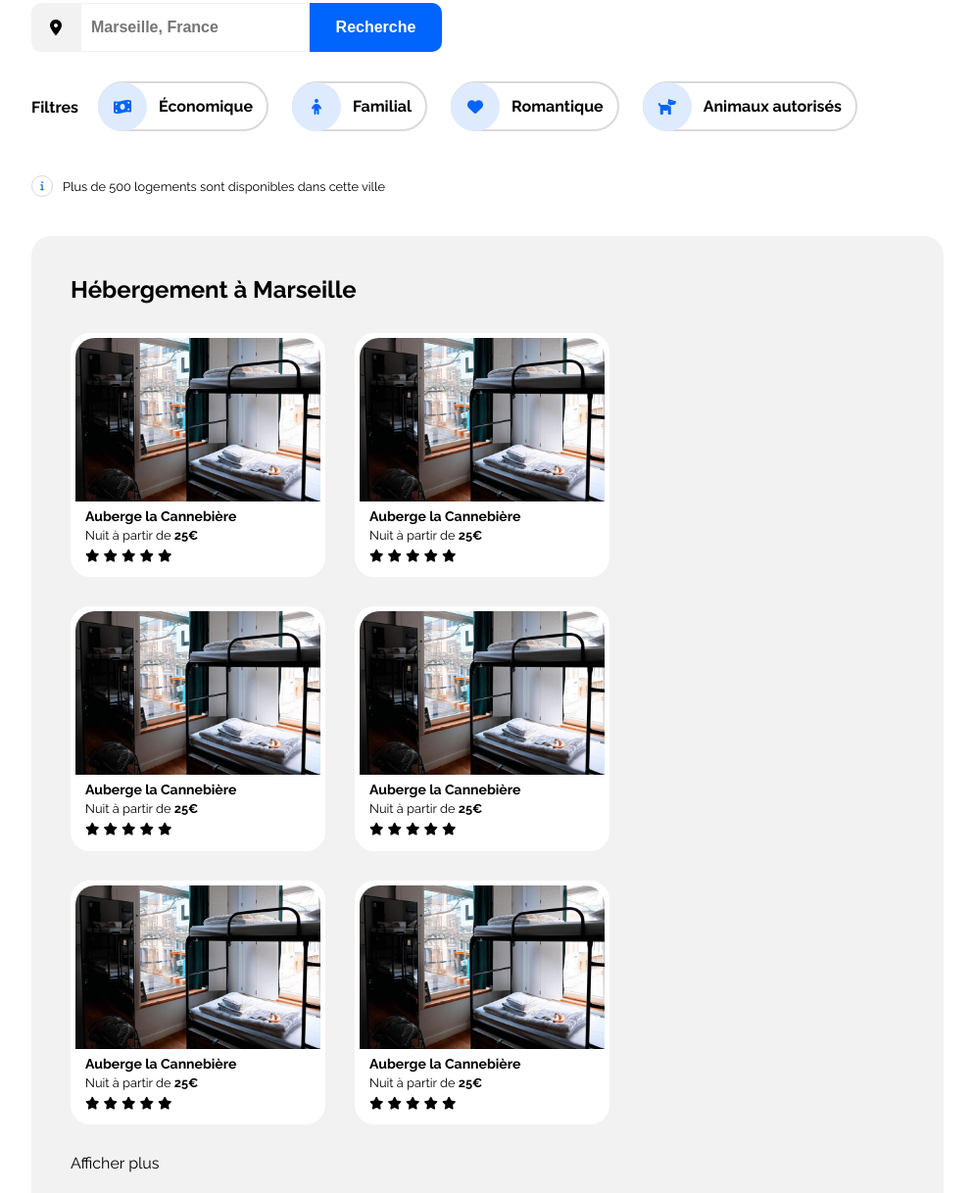
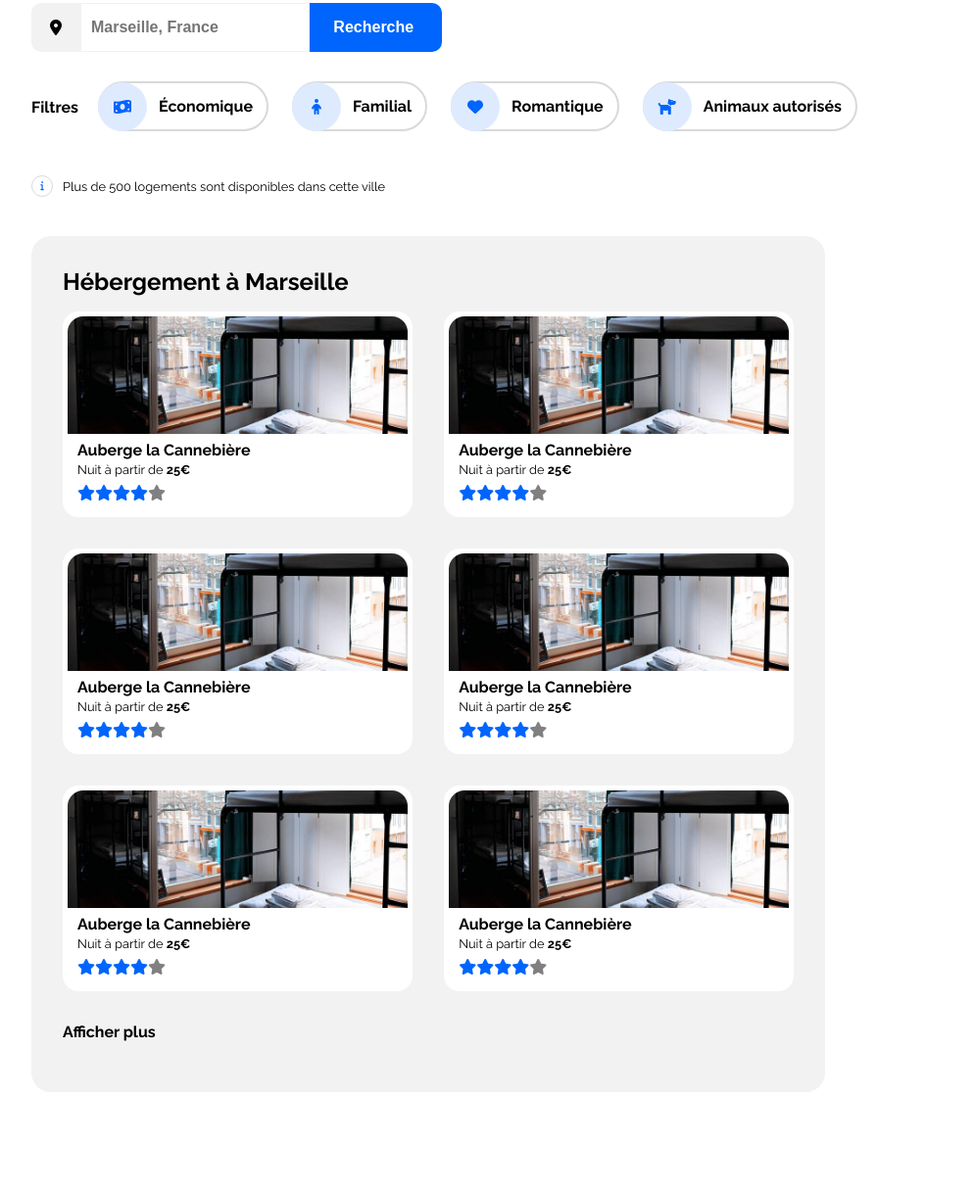
Before and after one commit to imoulay/AITMOULAYabdelhake_2_150621, a plain HTML site: page index.html in a window 1280 px wide. Shown: the part 171-1389 px from the top of the page at 98% size, without its empty margins (0-994 px from the left). After the commit the page ends 1318 px from the top, so only its background shows below. Drawn offline with Linux system fonts and the light colour scheme.

Commit message:
section hebergement

```diff
--- a/index.html
+++ b/index.html
@@ -36,17 +36,22 @@
           <p>En plein centre ville ou en pleine nature</p>
         </div>
         <form class="recherche-champs">
+          <div class="recherche-icone-emplacement">
             <i class="fas fa-map-marker-alt"></i>
+          </div>
           <input
             type="search"
             name="recherche"
             placeholder="Marseille, France"
           />
-          <button>Recherche</button>
+          <button>
+            <span class="btn-titre">Recherche</span>
+            <i class="recherche-icone-recherche fas fa-search"></i>
+          </button>
         </form>
         <div class="recherche-filtres">
           <div class="filtres">
-            <span class="filtres-titre">Filtres</span>
+            <span class="titres">Filtres</span>
             <div class="filtres-btn">
               <ul>
                 <li>
@@ -75,144 +80,201 @@
         </div>
       </section>
 
-      <!------------------------ HEBERGEMENT & POPOLAIRES ------------------------>
-      <section class="hebergement">
-        <!-------------------- HEBERGEMENT --------------------------->
-        <div class="heberg">
+      <!------------------------ HEBERGEMENTS & POPOLAIRES ------------------------>
+      <section class="HebergementsEtPopulaires">
+        <!-------------------- HEBERGEMENTS --------------------------->
+        <div class="hebergements">
           <h2>Hébergement à Marseille</h2>
-          <div class="heberg-contenaire">
-            <figure class="heberg-carte">
+          <div class="hebergements-contenaire">
+            <figure class="hebergements-carte">
               <img
+                class="hebergements-carte-image"
                 src="images/hebergements/4_small/marcus-loke-WQJvWU_HZFo-unsplash.jpg"
-                alt="Auberge la Cannebière"
+                alt="#"
               />
-
               <figcaption>
-                <h3 class="heberg-carte-titre">Auberge la Cannebière</h3>
+                <h3 class="hebergements-carte-titre">Auberge la Cannebière</h3>
                 <br />
-                <p class="heberg-carte-prix">
+                <p class="hebergements-carte-prix">
                   Nuit à partir de <strong>25€</strong>
                 </p>
                 <br />
+                <div class="etoiles">
                   <i class="fas fa-star"></i>
                   <i class="fas fa-star"></i>
                   <i class="fas fa-star"></i>
                   <i class="fas fa-star"></i>
-                <i class="fas fa-star"></i>
+                  <i class="etoileGrise fas fa-star"></i>
+                </div>
               </figcaption>
             </figure>
-            <figure class="heberg-carte">
+            <figure class="hebergements-carte">
               <img
+                class="hebergements-carte-image"
                 src="images/hebergements/4_small/marcus-loke-WQJvWU_HZFo-unsplash.jpg"
-                alt="Auberge la Cannebière"
+                alt="#"
               />
-
               <figcaption>
-                <h3 class="heberg-carte-titre">Auberge la Cannebière</h3>
+                <h3 class="hebergements-carte-titre">Auberge la Cannebière</h3>
                 <br />
-                <p class="heberg-carte-prix">
+                <p class="hebergements-carte-prix">
                   Nuit à partir de <strong>25€</strong>
                 </p>
                 <br />
+                <div class="etoiles">
                   <i class="fas fa-star"></i>
                   <i class="fas fa-star"></i>
                   <i class="fas fa-star"></i>
                   <i class="fas fa-star"></i>
-                <i class="fas fa-star"></i>
+                  <i class="etoileGrise fas fa-star"></i>
+                </div>
               </figcaption>
             </figure>
-            <figure class="heberg-carte">
+            <figure class="hebergements-carte">
               <img
+                class="hebergements-carte-image"
                 src="images/hebergements/4_small/marcus-loke-WQJvWU_HZFo-unsplash.jpg"
-                alt="Auberge la Cannebière"
+                alt="#"
               />
-
               <figcaption>
-                <h3 class="heberg-carte-titre">Auberge la Cannebière</h3>
+                <h3 class="hebergements-carte-titre">Auberge la Cannebière</h3>
                 <br />
-                <p class="heberg-carte-prix">
+                <p class="hebergements-carte-prix">
                   Nuit à partir de <strong>25€</strong>
                 </p>
                 <br />
+                <div class="etoiles">
                   <i class="fas fa-star"></i>
                   <i class="fas fa-star"></i>
                   <i class="fas fa-star"></i>
                   <i class="fas fa-star"></i>
-                <i class="fas fa-star"></i>
+                  <i class="etoileGrise fas fa-star"></i>
+                </div>
               </figcaption>
             </figure>
-            <figure class="heberg-carte">
+            <figure class="hebergements-carte">
               <img
+                class="hebergements-carte-image"
                 src="images/hebergements/4_small/marcus-loke-WQJvWU_HZFo-unsplash.jpg"
-                alt="Auberge la Cannebière"
+                alt="#"
               />
-
               <figcaption>
-                <h3 class="heberg-carte-titre">Auberge la Cannebière</h3>
+                <h3 class="hebergements-carte-titre">Auberge la Cannebière</h3>
                 <br />
-                <p class="heberg-carte-prix">
+                <p class="hebergements-carte-prix">
                   Nuit à partir de <strong>25€</strong>
                 </p>
                 <br />
+                <div class="etoiles">
                   <i class="fas fa-star"></i>
                   <i class="fas fa-star"></i>
                   <i class="fas fa-star"></i>
                   <i class="fas fa-star"></i>
-                <i class="fas fa-star"></i>
+                  <i class="etoileGrise fas fa-star"></i>
+                </div>
               </figcaption>
             </figure>
-            <figure class="heberg-carte">
+            <figure class="hebergements-carte">
               <img
+                class="hebergements-carte-image"
                 src="images/hebergements/4_small/marcus-loke-WQJvWU_HZFo-unsplash.jpg"
-                alt="Auberge la Cannebière"
+                alt="#"
               />
-
               <figcaption>
-                <h3 class="heberg-carte-titre">Auberge la Cannebière</h3>
+                <h3 class="hebergements-carte-titre">Auberge la Cannebière</h3>
                 <br />
-                <p class="heberg-carte-prix">
+                <p class="hebergements-carte-prix">
                   Nuit à partir de <strong>25€</strong>
                 </p>
                 <br />
+                <div class="etoiles">
                   <i class="fas fa-star"></i>
                   <i class="fas fa-star"></i>
                   <i class="fas fa-star"></i>
                   <i class="fas fa-star"></i>
-                <i class="fas fa-star"></i>
+                  <i class="etoileGrise fas fa-star"></i>
+                </div>
               </figcaption>
             </figure>
-            <figure class="heberg-carte">
+            <figure class="hebergements-carte">
               <img
+                class="hebergements-carte-image"
                 src="images/hebergements/4_small/marcus-loke-WQJvWU_HZFo-unsplash.jpg"
-                alt="Auberge la Cannebière"
+                alt="#"
               />
-
               <figcaption>
-                <h3 class="heberg-carte-titre">Auberge la Cannebière</h3>
+                <h3 class="hebergements-carte-titre">Auberge la Cannebière</h3>
                 <br />
-                <p class="heberg-carte-prix">
+                <p class="hebergements-carte-prix">
                   Nuit à partir de <strong>25€</strong>
                 </p>
                 <br />
+                <div class="etoiles">
                   <i class="fas fa-star"></i>
                   <i class="fas fa-star"></i>
                   <i class="fas fa-star"></i>
                   <i class="fas fa-star"></i>
-                <i class="fas fa-star"></i>
+                  <i class="etoileGrise fas fa-star"></i>
+                </div>
               </figcaption>
             </figure>
           </div>
-          <div><a href="#">Afficher plus</a></div>
+          <div class="titres"><a href="#">Afficher plus</a></div>
         </div>
 
         <!-------------------- POPULAIRES --------------------------->
-        <div class="popul">
-          <aside class="populaires"></aside>
+        <!-- <aside class="populaires">
+          <div class="populaires-titre">
+            <h2>Les plus populaires</h2>
           </div>
-      </section>
+          <figure class="carte_2">
+            <img src="images/hebergements/4_small/marcus-loke-WQJvWU_HZFo-unsplash.jpg" alt="#">
+              <figcaption>
+                <h3 class="hebergements-carte-titre">Auberge la Cannebière</h3>
+                <br />
+                <p class="hebergements-carte-prix">
+                  Nuit à partir de <strong>25€</strong>
+                </p>
+                <br />
+                <div class="etoiles">
+                  <i class="fas fa-star"></i>
+                  <i class="fas fa-star"></i>
+                  <i class="fas fa-star"></i>
+                  <i class="fas fa-star"></i>
+                  <i class="etoileGrise fas fa-star"></i>
+                </div>
+              </figcaption>
+        </aside> -->
+        <!-- <div>
+          <h2></h2>
+          <i></i>
+        </div>
+        <div>
+          <div>
+            <img src="" alt="" />
+            <figcaption>
+              <h3></h3>
+              <p></p>
+              <div>
+                <i></i>
+                <i></i>
+                <i></i>
+                <i></i>
+                <i></i>
+              </div>
+            </figcaption>
+          </div>
+          <div></div>
+          <div></div>
+        </div>
+        <aside></aside>
+      </section> -->
 
       <!------------------------ ACTIVITES ------------------------>
-      <section class="activites"></section>
+      <section class="activites">
+        <h2></h2>
+        <div></div>
+      </section>
     </main>
     <footer>
       <div></div>
--- a/style.css
+++ b/style.css
@@ -9,6 +9,18 @@ a {
   text-decoration: none;
   color: #000000;
 }
+/* .fa,
+.fab,
+.fad,
+.fal,
+.far,
+.fas {
+  display: block;
+} */
+.fa-star {
+  color: #0065fc;
+}
+/* ********************************************** */
 body {
   font-family: "Raleway", sans-serif;
   min-width: 375px;
@@ -16,6 +28,30 @@ body {
 main {
   margin: 0 2rem;
 }
+/* ******************* ELEMENTS ******************* */
+h2 {
+  margin-bottom: 1rem;
+}
+h3 {
+  font-size: 1rem;
+}
+.titres {
+  font-size: 1rem;
+  font-weight: bold;
+  margin-right: 20px;
+  margin-bottom: 20px;
+}
+.carte_2 {
+  background-color: white;
+  padding: 0.375rem;
+  border-radius: 1.25rem;
+  box-shadow: 0 0 16px #0000002e;
+  transition-duration: 0.1s;
+  cursor: pointer;
+  box-sizing: border-box;
+  height: 100%;
+}
+
 /* ******************* NAV ******************* */
 header {
   display: flex;
@@ -23,6 +59,7 @@ header {
   align-items: center;
   flex-wrap: wrap;
 }
+
 .nav-img {
   padding: 0 2rem;
 }
@@ -85,7 +122,11 @@ nav {
   border-top-right-radius: 10px;
   border: none;
 }
-.recherche form i {
+.fa-search:before {
+  display: none;
+}
+
+.recherche-icone-emplacement {
   display: flex;
   justify-content: center;
   align-items: center;
@@ -141,11 +182,6 @@ nav {
   padding-left: 60px;
   z-index: -1;
 }
-.filtres-titre {
-  font-size: 1rem;
-  font-weight: bold;
-  margin-right: 20px;
-}
 .filtres-infos {
   display: flex;
   align-items: center;
@@ -164,57 +200,95 @@ nav {
   margin-right: 10px;
 }
 /* ******************* HEBERGEMENT ******************* */
-.heberg {
-}
-.heberg-contenaire {
+.HebergementsEtPopulaires {
   display: flex;
   flex-wrap: wrap;
   justify-content: flex-start;
-  align-content: stretch;
 }
-.heberg h2 {
-  margin-bottom: 30px;
-}
-.heberg h3 {
-  font-size: 14px;
-}
-.hebergement {
+
+.hebergements {
   display: flex;
   background-color: #f2f2f2;
-  width: 70%;
-  padding: 40px;
+  max-width: 64%;
+  min-width: 300px;
+  padding: 2rem 0 2rem 2rem;
   border-radius: 20px;
+  flex-wrap: wrap;
+  flex-direction: column;
+  align-items: flex-start;
+  margin: 0 2rem 2rem 0;
 }
-.heberg-carte {
-  max-width: 250px;
+.hebergements-contenaire {
+  display: flex;
+  flex-wrap: wrap;
+  justify-content: flex-start;
+  flex-direction: row;
+  align-content: center;
+  align-items: center;
+}
+.hebergements-carte {
   background-color: white;
+  border: 5px solid white;
+  border-radius: 1rem;
+  min-width: 246px;
+  height: 12.5rem;
+  display: flex;
+  flex: auto;
+  align-items: center;
+  margin: 0 2rem 2rem 0;
+  flex-direction: column;
+  flex-wrap: nowrap;
+  justify-content: center;
+  position: relative;
+}
+.hebergements-carte-image {
+  width: 100%;
+  height: 60%;
+  max-height: 100%;
+  object-fit: cover;
+  position: absolute;
+  border-radius: 1rem 1rem 0 0;
+  top: 0px;
+}
+figcaption {
+  width: 100%;
+  height: 25%;
   display: flex;
   flex-direction: column;
-  border: 5px solid white;
-  border-radius: 20px;
-  margin: 0px 30px 30px 0px;
+  justify-content: center;
+  align-items: flex-start;
+  line-height: 10px;
+  padding: 15px 0 5px 0;
+  position: absolute;
+  bottom: 10px;
+  left: 10px;
 }
-.heberg-carte img {
-  max-width: 250px;
-  border-radius: 20px 20px 0px 0px;
-}
-figcaption {
-  margin: 10px;
-  line-height: 10px;
-}
-.heberg-carte-prix {
+.hebergements-carte-prix {
   font-size: 0.8rem;
 }
-figcaption i {
-  font-size: 0.8rem;
+.etoiles {
+  display: flex;
 }
+.etoileGrise {
+  color: gray;
+}
+/* .carte_2 img {
+  width: 100%;
+  height: 100%;
+  object-fit: cover;
+} */
 /* ******************* POPULAIRES ******************* */
 
 .populaires {
+  display: flex;
   background-color: #f2f2f2;
-  width: 30%;
-  padding: 40px;
+  width: 20%;
+  min-width: 300px;
+  padding: 2rem;
   border-radius: 20px;
+  flex-wrap: wrap;
+  flex-direction: column;
+  align-items: flex-start;
 }
 /************************* Media Queries *************************/
 @media screen and (max-width: 600px) {
@@ -240,4 +314,16 @@ figcaption i {
   .nav-connect {
     order: 1;
   }
+  .fa-search:before {
+    display: block;
+  }
+  .btn-titre {
+    display: none;
+  }
+  /* .hebergements {
+    width: 100%;
+  }
+  .populaires {
+    width: 100%;
+  } */
 }
```
Lines whose indentation alone changed are shown as unchanged.
